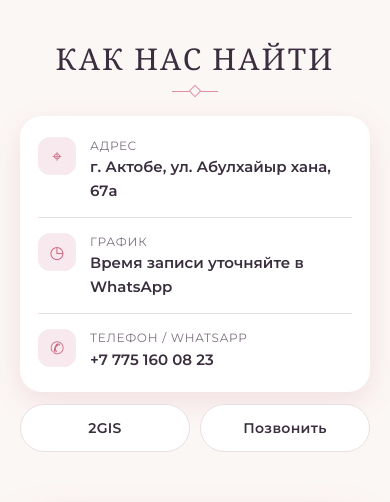
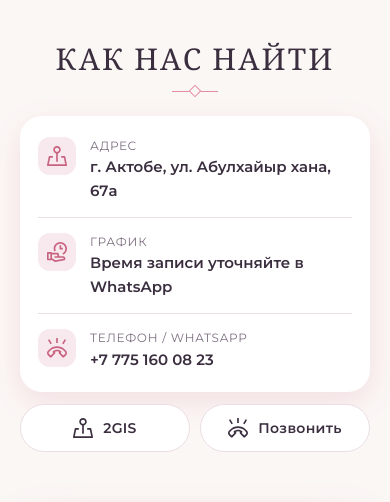
Before and after one commit to yesssssssssssssse/akbala, a plain HTML site: page index.html in a window 390 px wide. Shown: the part 4820-5322 px from the top of the page. Drawn offline with nearby package versions, Linux system fonts and the light colour scheme.

Commit message:
Add pin, clock and phone icons to contacts
Co-Authored-By: Claude Opus 5.5 <noreply@anthropic.com>

```diff
--- a/index.html
+++ b/index.html
@@ -66,6 +66,7 @@ h1 em{font-style:normal;display:block;font-size:.62em;letter-spacing:.32em;color
 .btn-ghost:hover{border-color:var(--rose)}
 .ico{width:20px;height:20px;background:currentColor;-webkit-mask:var(--m) center/contain no-repeat;mask:var(--m) center/contain no-repeat;flex:none}
 .i-wa{--m:url(img/ic_wa.svg)}.i-ig{--m:url(img/ic_ig.svg)}
+.i-pin{--m:url(img/ic_pin.svg)}.i-clock{--m:url(img/ic_clock.svg)}.i-phone{--m:url(img/ic_phone.svg)}
 .cta-row{display:grid;gap:10px;margin-top:22px}
 .cta-row .btn{width:100%}
 
@@ -371,13 +372,13 @@ footer img{height:40px;width:auto;margin:0 auto 10px;opacity:.85}
   <section id="contacts">
     <h2 class="h2 rv" data-i18n="conT">Как нас найти</h2><i class="orn"></i>
     <div class="contact rv">
-      <div class="ln"><span class="k">⌖</span><div><small data-i18n="addrK">Адрес</small><b data-i18n="addr">г. Актобе, ул. Абулхайыр хана, 67а</b></div></div>
-      <div class="ln"><span class="k">◷</span><div><small data-i18n="timeK">График</small><b data-i18n="time">Время записи уточняйте в WhatsApp</b></div></div>
-      <div class="ln"><span class="k">✆</span><div><small data-i18n="telK">Телефон / WhatsApp</small><b><a href="tel:+77751600823">+7 775 160 08 23</a></b></div></div>
+      <div class="ln"><span class="k"><i class="ico i-pin"></i></span><div><small data-i18n="addrK">Адрес</small><b data-i18n="addr">г. Актобе, ул. Абулхайыр хана, 67а</b></div></div>
+      <div class="ln"><span class="k"><i class="ico i-clock"></i></span><div><small data-i18n="timeK">График</small><b data-i18n="time">Время записи уточняйте в WhatsApp</b></div></div>
+      <div class="ln"><span class="k"><i class="ico i-phone"></i></span><div><small data-i18n="telK">Телефон / WhatsApp</small><b><a href="tel:+77751600823">+7 775 160 08 23</a></b></div></div>
     </div>
     <div class="map-btns rv">
-      <a class="btn btn-ghost" href="https://2gis.kz/aktobe/search/%D0%90%D0%B1%D1%83%D0%BB%D1%85%D0%B0%D0%B9%D1%8B%D1%80%20%D1%85%D0%B0%D0%BD%D0%B0%2067%D0%B0" target="_blank" rel="noopener">2GIS</a>
-      <a class="btn btn-ghost" href="tel:+77751600823" data-i18n="call">Позвонить</a>
+      <a class="btn btn-ghost" href="https://2gis.kz/aktobe/search/%D0%90%D0%B1%D1%83%D0%BB%D1%85%D0%B0%D0%B9%D1%8B%D1%80%20%D1%85%D0%B0%D0%BD%D0%B0%2067%D0%B0" target="_blank" rel="noopener"><i class="ico i-pin"></i>2GIS</a>
+      <a class="btn btn-ghost" href="tel:+77751600823"><i class="ico i-phone"></i><span data-i18n="call">Позвонить</span></a>
     </div>
   </section>
 
```
Also changed, not shown: img/ic_clock.svg (added), img/ic_phone.svg (added), img/ic_pin.svg (added).
